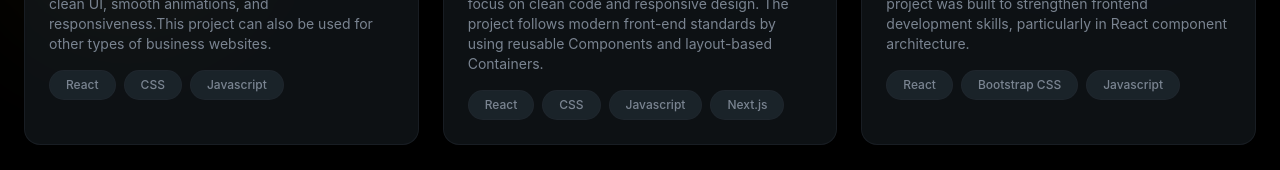
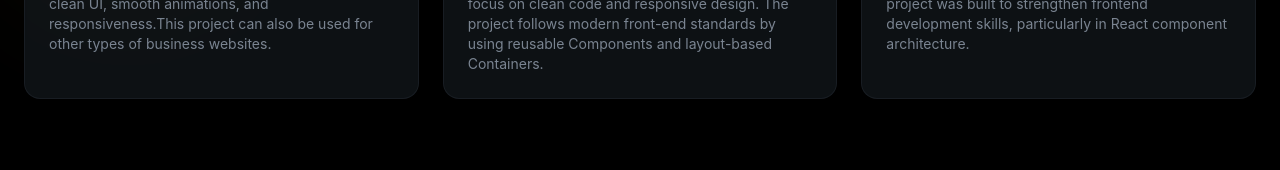
Before and after one commit to GitMeemo/Portfolio, a React (Vite) app: page / in a window 1280 px wide. Shown: the part 2955-3125 px from the top of the page. Built offline with nearby package versions, Linux system fonts and the light colour scheme.

Commit message:
minor changes

```diff
--- a/src/Sections/Projects/Projects.jsx
+++ b/src/Sections/Projects/Projects.jsx
@@ -90,7 +90,7 @@
                             <p className="text-muted-foreground text-sm">
                                 {project.description}
                             </p>
-                            <div className="flex flex-wrap gap-2">
+                            {/* <div className="flex flex-wrap gap-2">
                                 {project.tags.map((tag, tagIdx) => (
                                     <span
                                         key={tagIdx}
@@ -99,7 +99,7 @@
                                         {tag}
                                     </span>
                                 ))}
-                            </div>
+                            </div> */}
                         </div>
 
                     </div>
```
